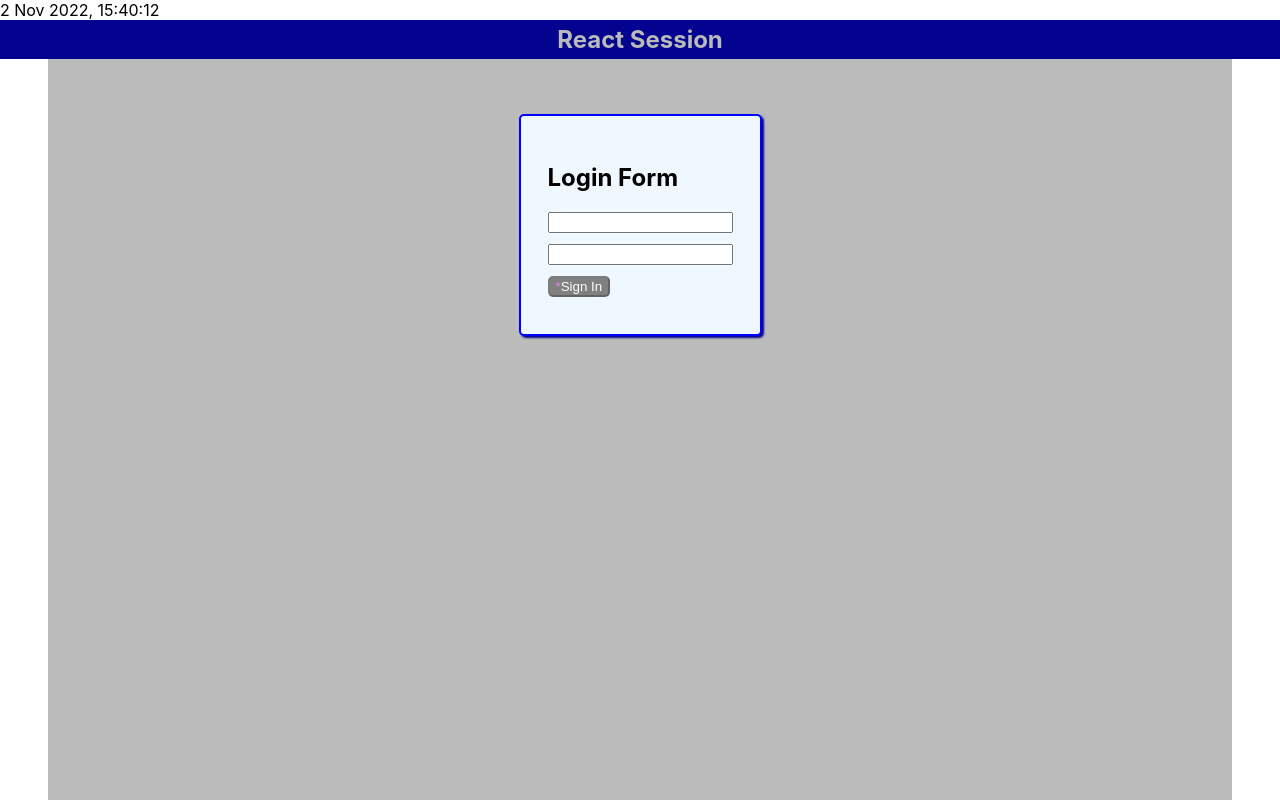
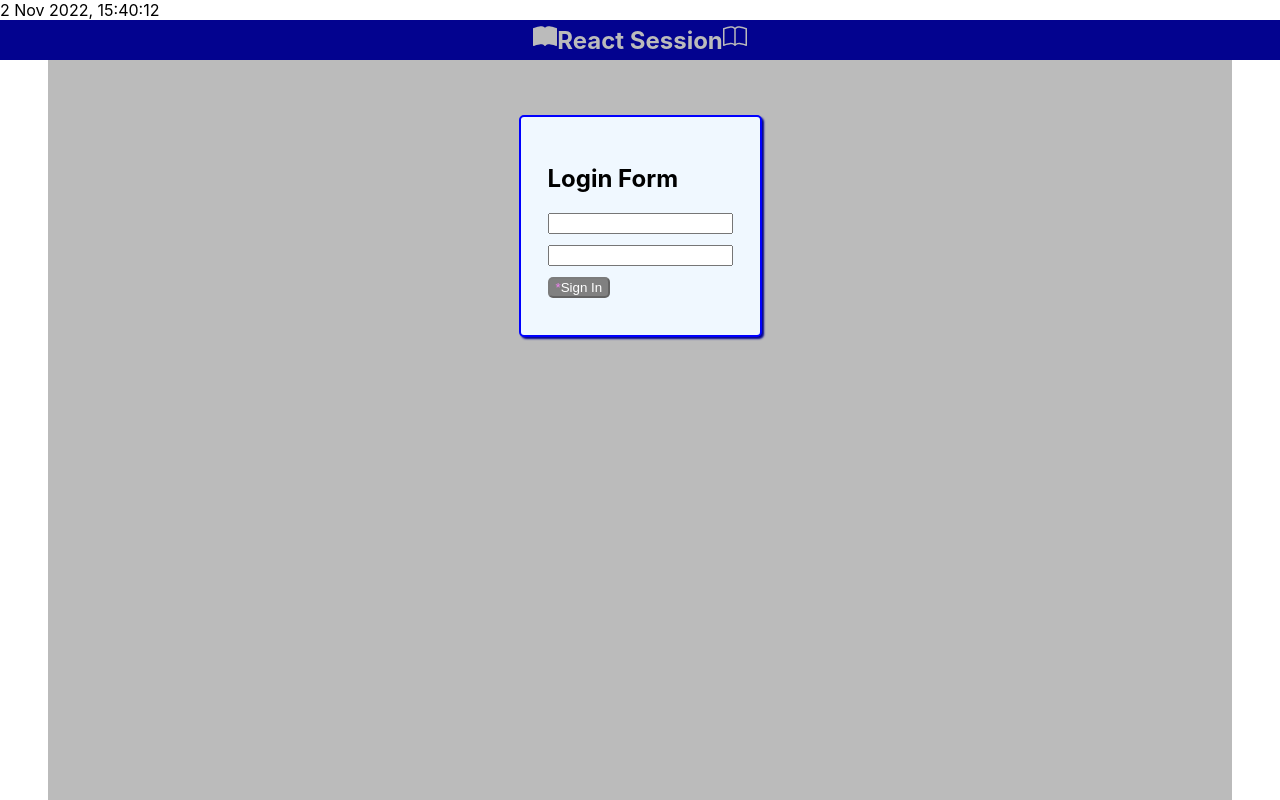
Before and after one commit to dineshgopalchand/MERN-28, a React (Create React App) app in the folder react-session/: page / in a window 1280 px wide. Built offline with nearby package versions, Linux system fonts and the light colour scheme.

Commit message:
introduced react-icons library  for icon

```diff
--- a/react-session/package.json
+++ b/react-session/package.json
@@ -9,6 +9,7 @@
     "@testing-library/user-event": "^13.5.0",
     "react": "^18.2.0",
     "react-dom": "^18.2.0",
+    "react-icons": "^4.6.0",
     "react-scripts": "5.0.1",
     "styled-components": "^5.3.6",
     "web-vitals": "^2.1.4"
--- a/react-session/src/UI/header/Header.jsx
+++ b/react-session/src/UI/header/Header.jsx
@@ -1,11 +1,15 @@
 import "./Header.css";
+import { BsBookFill, BsBook } from "react-icons/bs";
 function Header() {
   return (
     <>
       <header className="header-element">
-        <h2>React Session</h2>
+        <h2>
+          <BsBookFill />
+          React Session
+          <BsBook />
+        </h2>
       </header>
-
     </>
   );
 }
```
Also changed, not shown: 1 other file (tests, documents, lock files or other folders).
